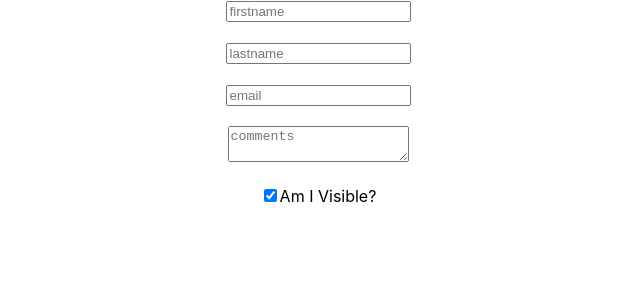
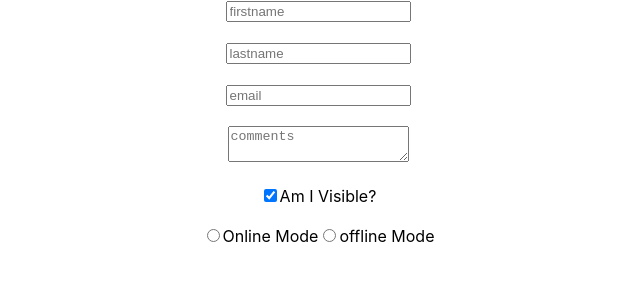
Before and after one commit to Prachi24599/form-app-react, a React (Create React App) app: page / in a window 1280 px wide. Shown: the top 300 px of the page, without its empty margins (322-962 px from the left). Built offline with nearby package versions, Linux system fonts and the light colour scheme.

Commit message:
state managed for radio buttons

```diff
--- a/src/App.js
+++ b/src/App.js
@@ -23,6 +23,7 @@ function App() {
     email: "",
     comments: "",
     isVisible: true,
+    mode: "",
   });
   function changeHandler(event) {
     const { name, value, checked, type } = event.target;
@@ -83,6 +84,27 @@ function App() {
           checked={formData.isVisible}
         />
         <label htmlFor="isVisible">Am I Visible?</label>
+        <br />
+        <br />
+        <input
+          type="radio"
+          onChange={changeHandler}
+          name="mode"
+          value="online-mode"
+          id="online-mode"
+          checked={formData.mode === "online-mode"}
+        />
+        <label htmlFor="online-mode">Online Mode</label>
+
+        <input
+          type="radio"
+          onChange={changeHandler}
+          name="mode"
+          value="offline-mode"
+          id="offline-mode"
+          checked={formData.mode === "offline-mode"}
+        />
+        <label htmlFor="offline-mode">offline Mode</label>
       </form>
     </div>
   );
```
